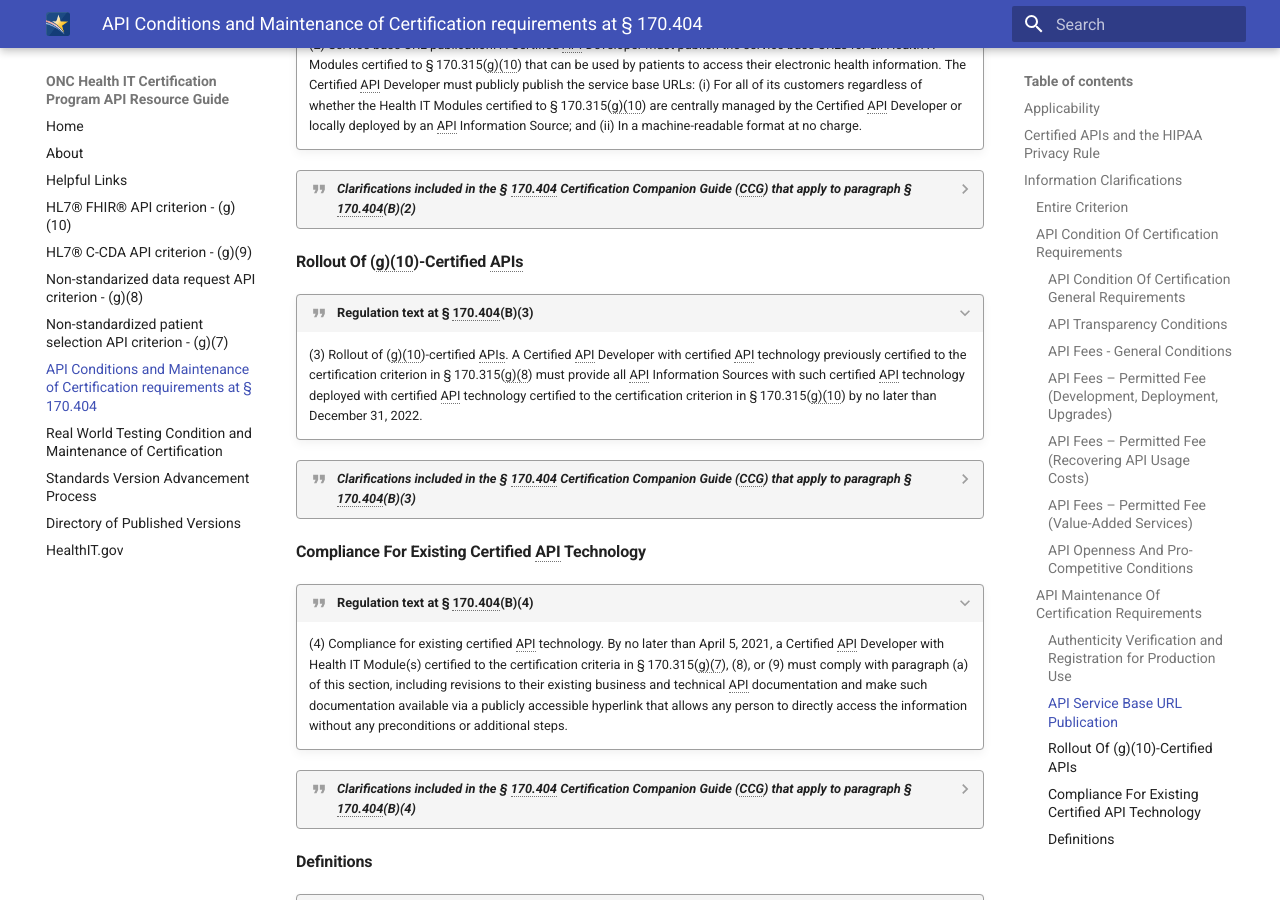
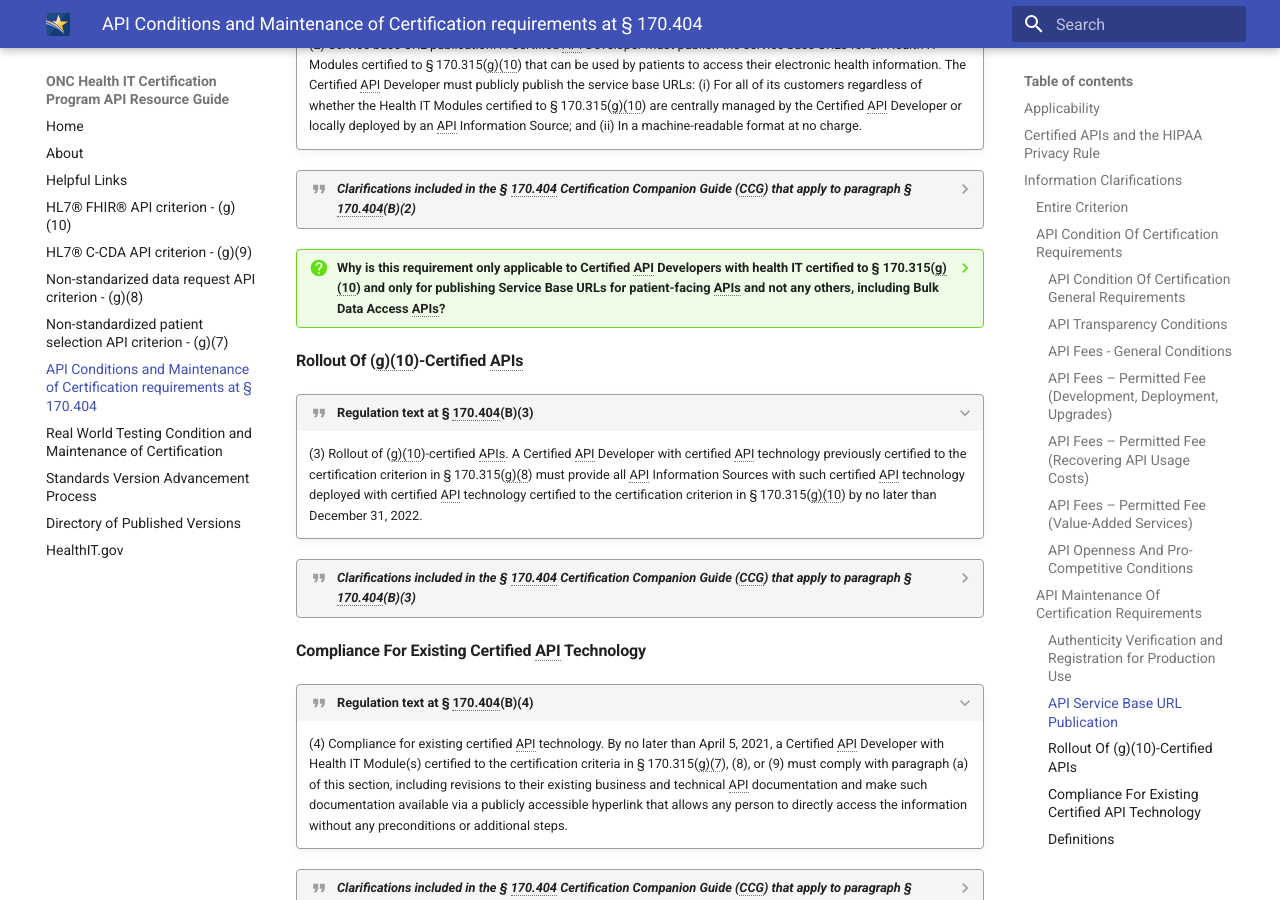
Before and after one commit to onc-healthit/api-resource-guide, an MkDocs documentation site: the page built from docs/404-conditions-maintenance.md, in a window 1280 px wide and 900 px high, scrolled down 5789 px. Built offline with MkDocs 1.6.1 and Material for MkDocs 9.7.7, drawn with Linux system fonts in a browser that asks for light colours; the version menu is left out; some of the changed lines change nothing that is shown.

Commit message:
Added additional clarifiation on why API Service Base URL publication is only required for patient-facing APIs

```diff
--- a/docs/404-conditions-maintenance.md
+++ b/docs/404-conditions-maintenance.md
@@ -139,6 +139,15 @@
 	- As discussed in section VIII.C.6.c of the ONC Cures Act Final Rule, API Information Sources who locally manage their Fast Healthcare Interoperability Resources (FHIR) servers without Certified API Developer assistance cannot refuse to provide to Certified API Developers the FHIR service base URL(s) that is/are necessary for patients to use to access their EHI. Equally, pursuant to this Maintenance of Certification requirement, they would be required to publish the FHIR service base URLs they centrally manage on behalf of API Information Sources.
 	- To be open and transparent to the public, developers must provide a hyperlink to the list of service base URLs to be published with the product on the ONC Certified Health IT Product List (CHPL). Certified API Developers are encouraged to use a standardized format when publishing the service base URLs for all of its customers. ONC recommends Certified API Developers leverage the <a href="https://www.hl7.org/fhir/endpoint.html" target="_blank">HL7 FHIR 4.0.1 “Endpoint” resource</a>, or profiles of this resource such as the Validated Healthcare Directory Implementation Guide STU1 <a href="http://hl7.org/fhir/uv/vhdir/2018Jan/StructureDefinition-vhdir-endpoint.html" target="_blank">“vhdir-endpoint” profile</a>, to represent service base URLs that can be used by patients to access their health information. ONC also encourages developers to provide as much information about the service base URLs as available, including the API Information Source’s organization details, such as name, location, and provider identifiers (e.g., NPI, CCN, or health system ID). These steps will help industry coalesce around standards that enable application developers to more easily and consistently provide patients access to their electronic health information.
 
+??? question "Why is this requirement only applicable to Certified API Developers with health IT certified to § 170.315(g)(10) and only for publishing Service Base URLs for patient-facing APIs and not any others, including Bulk Data Access APIs?"
+	- The regulatory requirement is a result of both a proposed provision (<a target = "_blank" href = "https://www.federalregister.gov/d/2019-02224/page-7494">84 FR 7494</a>; see also <a target = "_blank" href = "https://www.federalregister.gov/d/2019-02224/page-7483">84 FR 7483</a>) and the consideration of public comments on the proposal with consideration given the benefits and burden of the requirement and alternative means to achieve ONC's policy goals (<a target = "_blank" href = "https://www.federalregister.gov/d/2020-07419/page-25764">85 FR 25764-25765</a>).
+	- To facilitate patients’ access to their health information, ONC proposed requirements for Certified API Developers to publish FHIR Service Base URLs to “…allow health information from [APIs] to be accessed, exchanged, and used without special effort…including providing access to all data elements of **a patient’s** electronic health record…” (emphasis added) (<a target = "_blank" href = "https://www.federalregister.gov/d/2019-02224/page-7494">84 FR 7494</a>)
+	- ONC did not propose that health IT developers publicly publish APIs for multiple patient services in the ONC Cures Act Proposed Rule. After consideration of public comments and alternative means to achieve ONC’s policy goals, ONC did not finalize an expanded requirement to publish all service base URLs.  Below are the additional reasons for this decision:
+		- ONC acknowledged that stakeholders expressed concern about Certified API Developers publishing client service base URLs (e.g., obtaining consent from the health care provider).
+		- The ONC Cures Act Final Rule gives API Information Sources (e.g., health care organizations) the independent ability to permit API Users (e.g., third party application developers) to interact with the certified API Technology deployed by an API Information Source (<a target = "_blank" href = "https://www.ecfr.gov/current/title-45/subtitle-A/subchapter-D/part-170#p-170.404(a)(4)">45 CFR 170.404(a)(4)</a>).
+		- In instances where a business associate agreement under the HIPAA regulations is required, ONC anticipates that the Service Base URLs targeted for provider-facing applications will be shared with provider-facing application developers (business associates) by the API Information Sources (covered entities) (see, for example, <a target = "_blank" href = "https://www.federalregister.gov/d/2020-07419/page-25764">85 FR 25764</a>, “We anticipate that an API Information Source (e.g., a health care organization) that is a HIPAA covered entity would vet and enter into a HIPAA business associate agreement with a provider-facing application developer prior to using the application within their internal technical enterprise”).
+	- API Information Sources (e.g., health care providers) and Certified API Developers (health IT developers of certified health IT) may implicate the information blocking regulations if they did not make available Service Base URLs (<a target = "_blank" href = "https://www.federalregister.gov/d/2020-07419/page-25765">85 FR 25765</a>.) Specifically, we stated in the Cures Act Final Rule that “…A FHIR service base URL cannot be withheld by an actor [health care providers, health IT developers of certified health IT, and HINs/HIEs] as it (just like many other technical interfaces) is necessary to enable the access, exchange, and use of EHI.” (<a target = "_blank" href = "https://www.federalregister.gov/d/2020-07419/page-25813">85 FR 25813</a>).
+
 #### Rollout Of (g)(10)-Certified APIs
 ???+ quote "**Regulation text at § 170.404(B)(3)**"
     (3) Rollout of (g)(10)-certified APIs. A Certified API Developer with certified API technology previously certified to the certification criterion in § 170.315(g)(8) must provide all API Information Sources with such certified API technology deployed with certified API technology certified to the certification criterion in § 170.315(g)(10) by no later than December 31, 2022.
```
